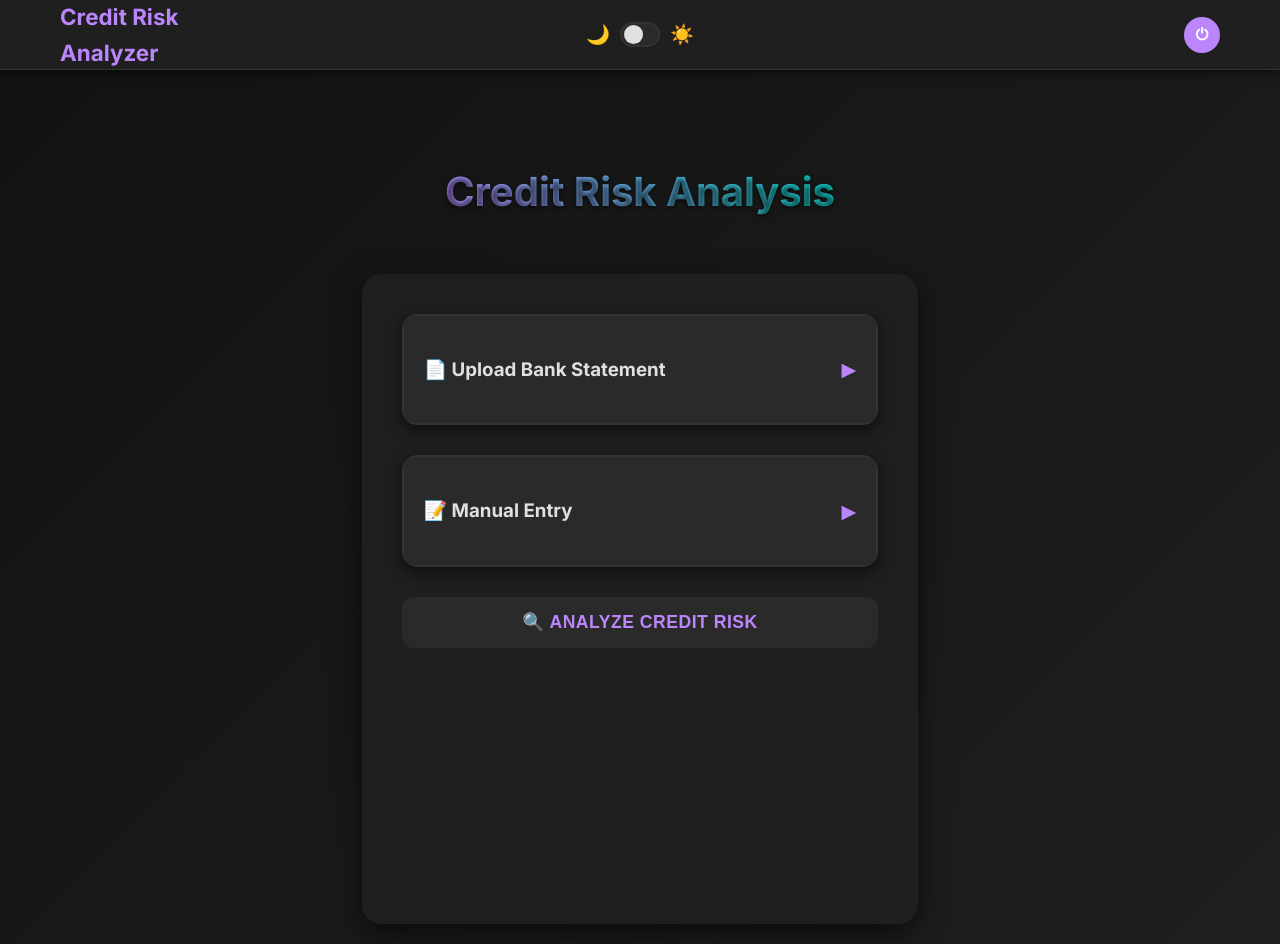
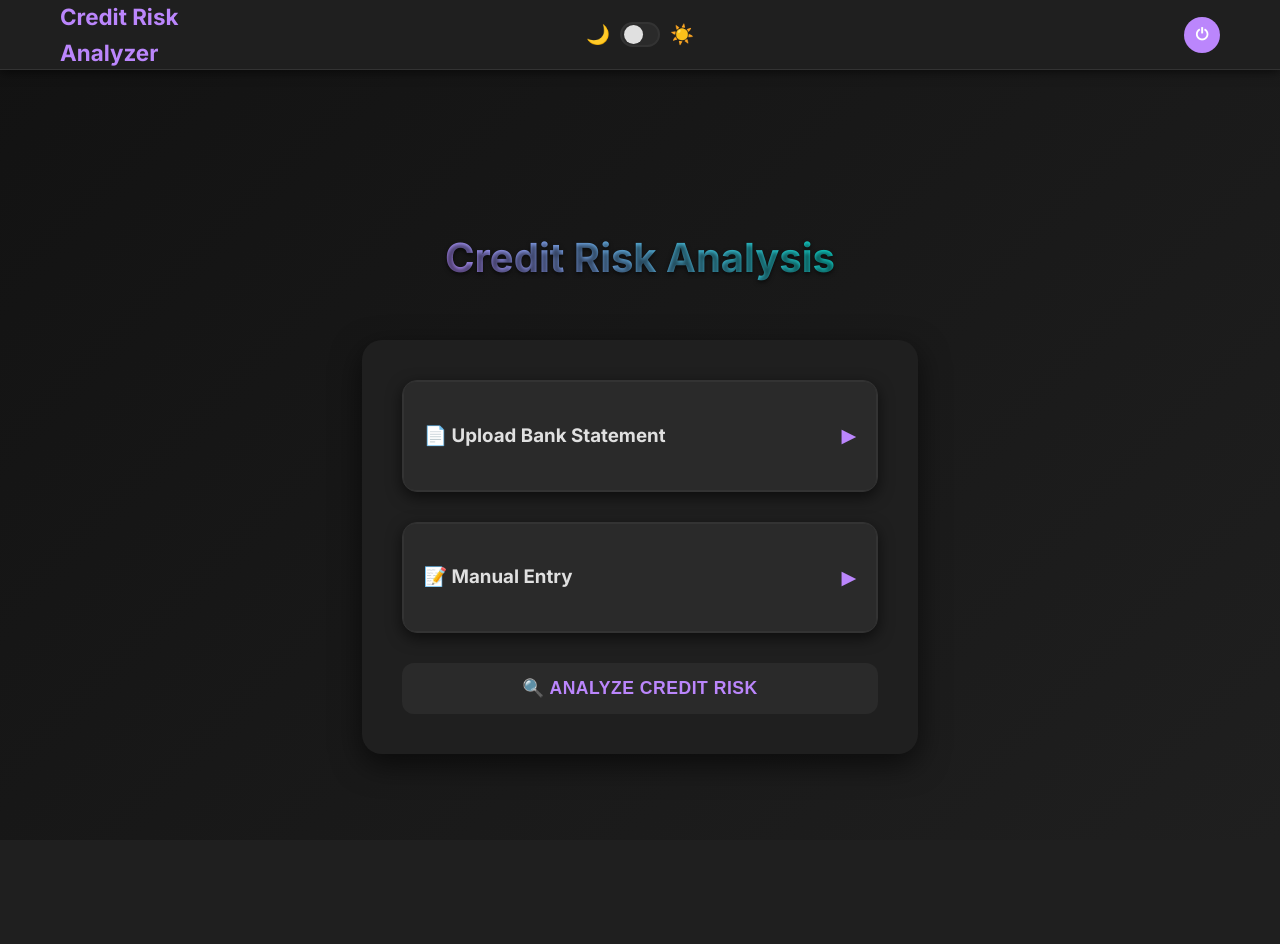
Before and after one commit to cadelxd/Credit-Risk-App, a Django app: page / in a window 1280 px wide. After the commit the page ends 768 px from the top, so only its background shows below. Run offline with Django 5.2, Linux system fonts and the light colour scheme; the visitor is signed in with stand-in values (Sample User, id 1).

Commit message:
fixed bugs

```diff
--- a/CreditRiskApp/static/CreditRiskApp/styles.css
+++ b/CreditRiskApp/static/CreditRiskApp/styles.css
@@ -106,7 +106,6 @@
     border-radius: 20px;
     box-shadow: 0 10px 30px var(--shadow);
     transition: all 0.3s ease;
-    min-height: 650px; /* or any height that fits your content */
 }
 
 
```
